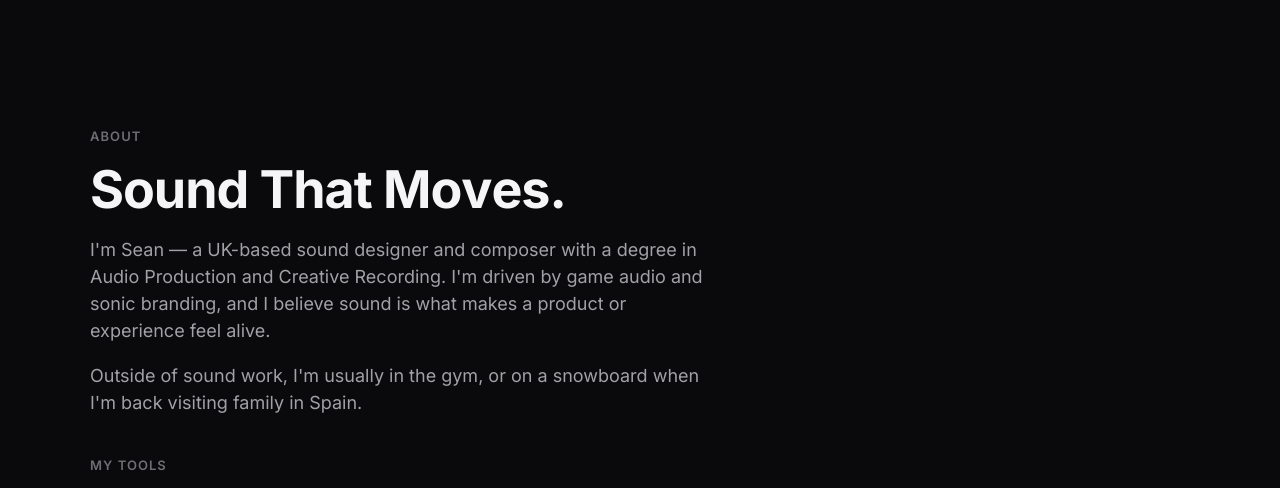
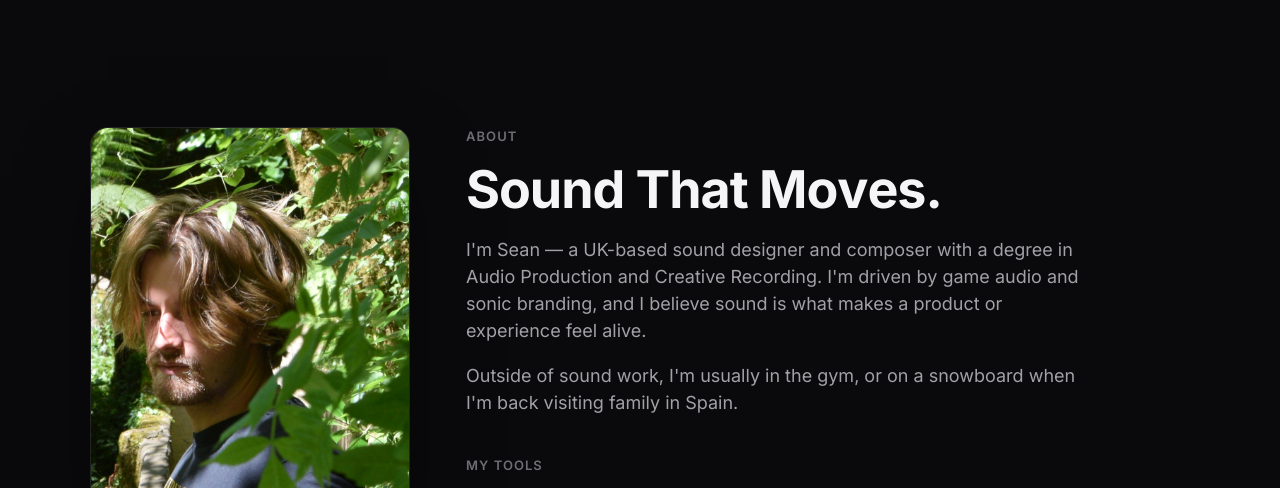
Before and after one commit to seanwaudio/portfolio, a plain HTML site: page index.html in a window 1280 px wide. Shown: the part 2750-3238 px from the top of the page. Drawn offline with Linux system fonts and the light colour scheme.

Commit message:
Add profile photo to about section
Two-column layout on desktop (photo + bio), stacks on mobile.

Co-Authored-By: Claude Sonnet 5 <noreply@anthropic.com>

```diff
--- a/index.html
+++ b/index.html
@@ -87,6 +87,9 @@
 
 <section id="about" class="section reveal">
   <div class="section-inner about-grid">
+    <div class="about-photo">
+      <img src="images/profile.jpg" alt="Sean Waldron" loading="lazy">
+    </div>
     <div>
       <p class="section-label">About</p>
       <h2>Sound That <span class="moves-word"><span>M</span><span>o</span><span>v</span><span>e</span><span>s</span></span>.</h2>
--- a/styles.css
+++ b/styles.css
@@ -319,6 +319,28 @@ img { max-width: 100%; }
 }
 
 /* About */
+.about-grid {
+  display: grid;
+  grid-template-columns: minmax(220px, 320px) 1fr;
+  gap: 56px;
+  align-items: start;
+}
+
+.about-photo {
+  border-radius: var(--radius);
+  overflow: hidden;
+  border: 1px solid var(--border);
+  box-shadow: 0 30px 80px -20px rgba(0, 0, 0, 0.6);
+}
+
+.about-photo img {
+  display: block;
+  width: 100%;
+  height: 100%;
+  aspect-ratio: 4 / 5;
+  object-fit: cover;
+}
+
 .about-grid h2 { max-width: 640px; }
 
 .moves-word {
@@ -469,6 +491,8 @@ footer p {
   .nav-links a { font-size: 12px; }
   .section { padding: 96px 20px; }
   .jam-grid { grid-template-columns: 1fr; gap: 28px; }
+  .about-grid { grid-template-columns: 1fr; gap: 32px; }
+  .about-photo { max-width: 280px; }
   .scroll-cue { display: none; }
   .swipe-cue { display: block; }
   .tools-grid { grid-template-columns: 1fr; }
```
Also changed, not shown: images/profile.jpg (added).
